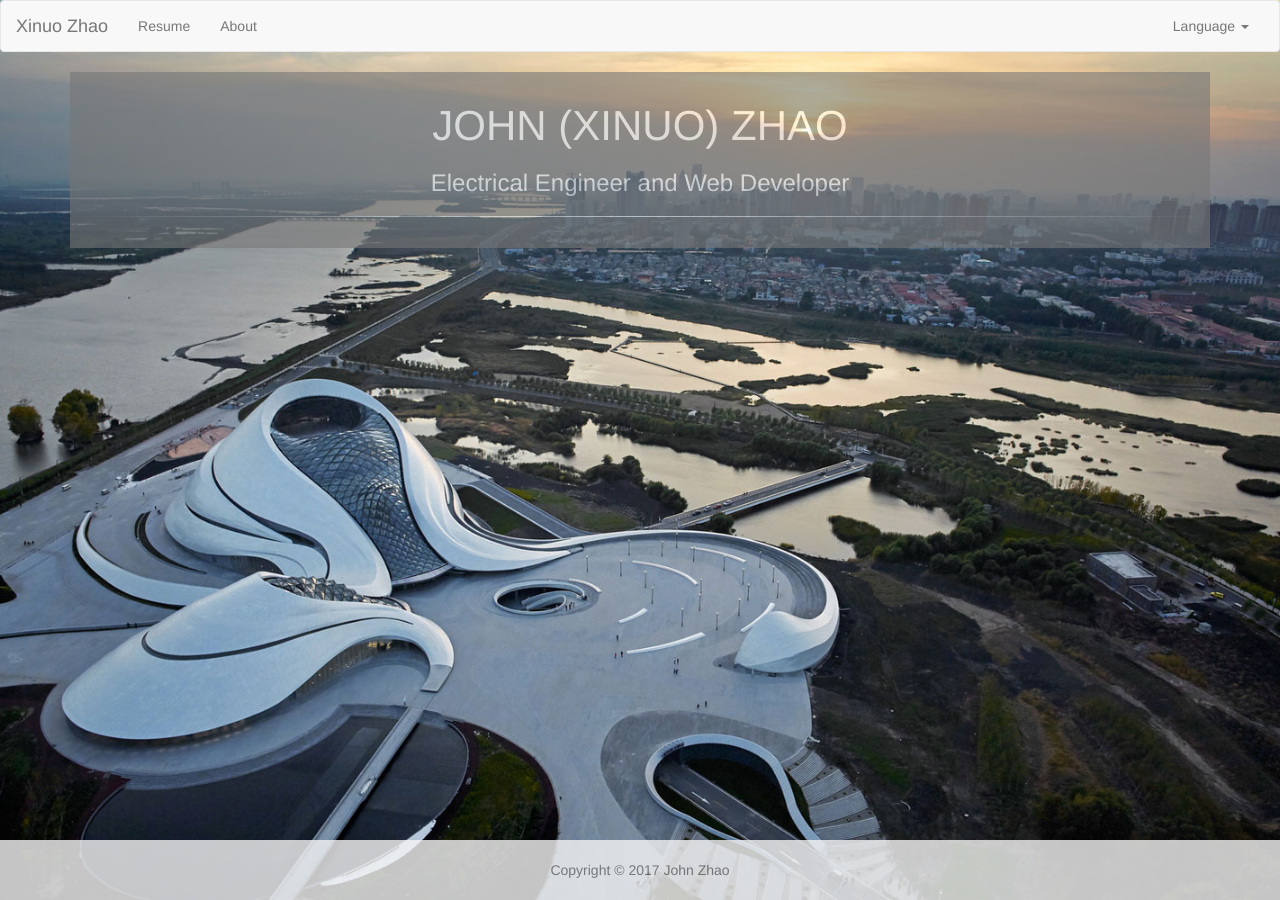
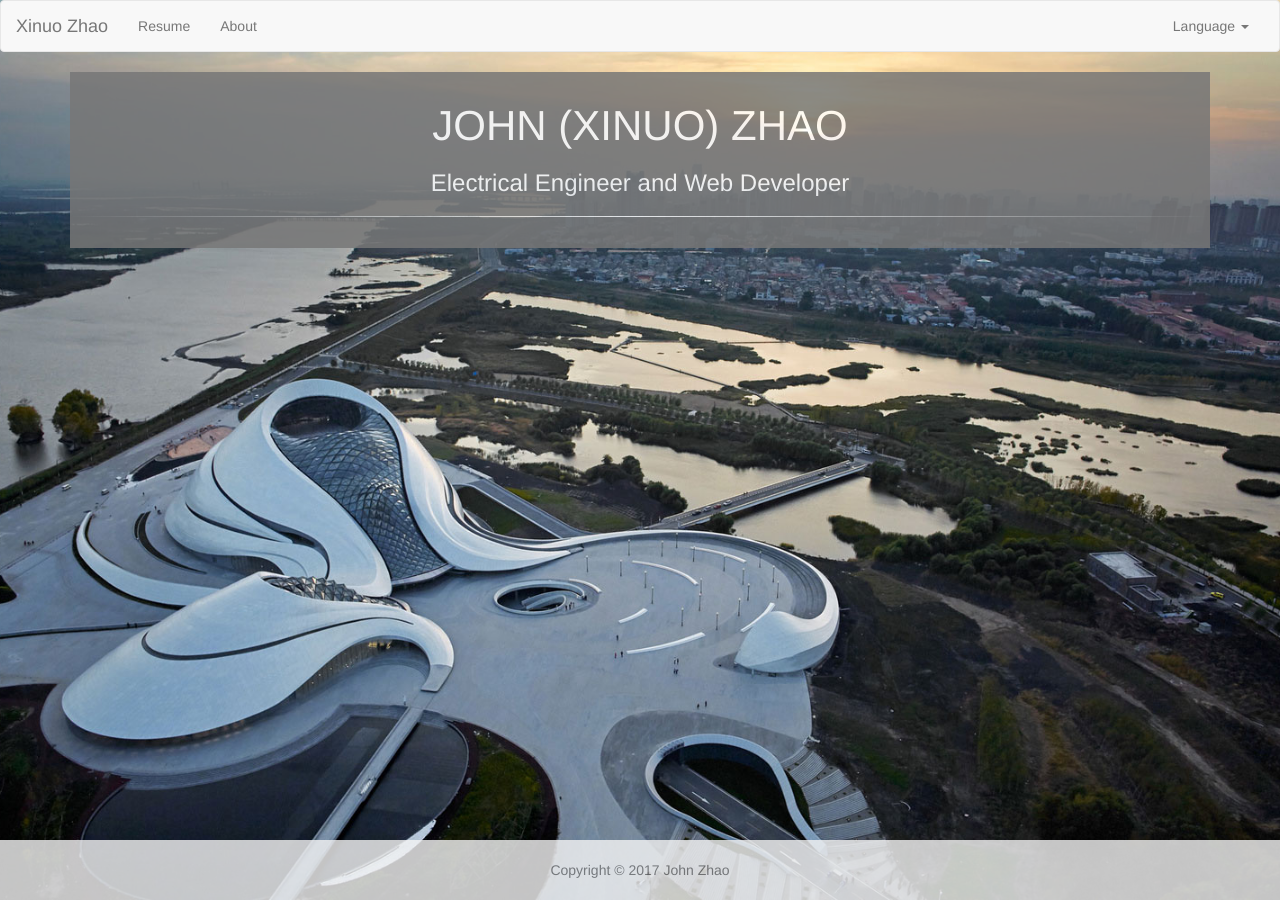
Before and after one commit to johnxzhao/johnxzhao.github.io, a Jekyll site: the page built from index.html, in a window 1280 px wide. Built offline with Jekyll 4.4.1, drawn with Linux system fonts in a browser that asks for light colours; nearby versions of some CDN libraries; a script that is not in the unit is left out; comment, search, counter and statistics services are not loaded.

Commit message:
Make textfield more visible.

```diff
--- a/_includes/footer.html
+++ b/_includes/footer.html
@@ -1,6 +1,8 @@
 <footer class="footer">
   <div class="container-fluid">
-    <center><span>Copyright &copy; 2017 John Zhao</span></center>
+    <div class="center-content">
+      <span>Copyright &copy; 2017 John Zhao</span>
+    </div>
       <!-- <a href="">E-mail: john.xinuo.zhao@gmail.com | </a>
       <a href="">LinkedIn: linkedin.com/in/xinuozhao | </a>
       <a href="">QQ: 330748330</a> -->
--- a/about.html
+++ b/about.html
@@ -4,8 +4,8 @@ layout: default
 <div class="container">
   <div class="row">
     <div class="col-lg-12">
-      <div id="center-content">
-        <div id="textfield">
+      <div class="center-content">
+        <div class="textfield">
           <h1 class="h1-lg">Coming Soon</h1>
         </div>
       </div>
--- a/css/main.css
+++ b/css/main.css
@@ -10,16 +10,16 @@ body, html {
 }
 
 /* Center text horizontally */
-#center-content {
+.center-content {
   text-align: center;
 }
 
 /* Textfield with background  */
-#textfield {
+.textfield {
   background-color: #777;
   padding-top: 1%;
   padding-bottom: 1%;
-  opacity: 0.60;
+  opacity: 0.85;
   color: #fff;
 }
 
--- a/index.html
+++ b/index.html
@@ -4,8 +4,8 @@ layout: default
 <div class="container">
   <div class="row">
     <div class="col-lg-12">
-      <div id="center-content">
-        <div id="textfield">
+      <div class="center-content">
+        <div class="textfield">
           <h1 class="h1-lg" ng-bind="fullName"></h1>
           <h3 ng-bind="jobName"></h3>
           <hr class="style-two">
--- a/resume.html
+++ b/resume.html
@@ -4,8 +4,8 @@ layout: default
 <div class="container">
   <div class="row">
     <div class="col-lg-12">
-      <div id="center-content">
-        <div id="textfield">
+      <div class="center-content">
+        <div class="textfield">
           <h1 class="h1-lg">John's Resume</h1>
           <hr class="style-two">
             <a href="/download/Xinuo_Zhao_20170814.pdf" download class="btn btn-primary btn-lg">
```
